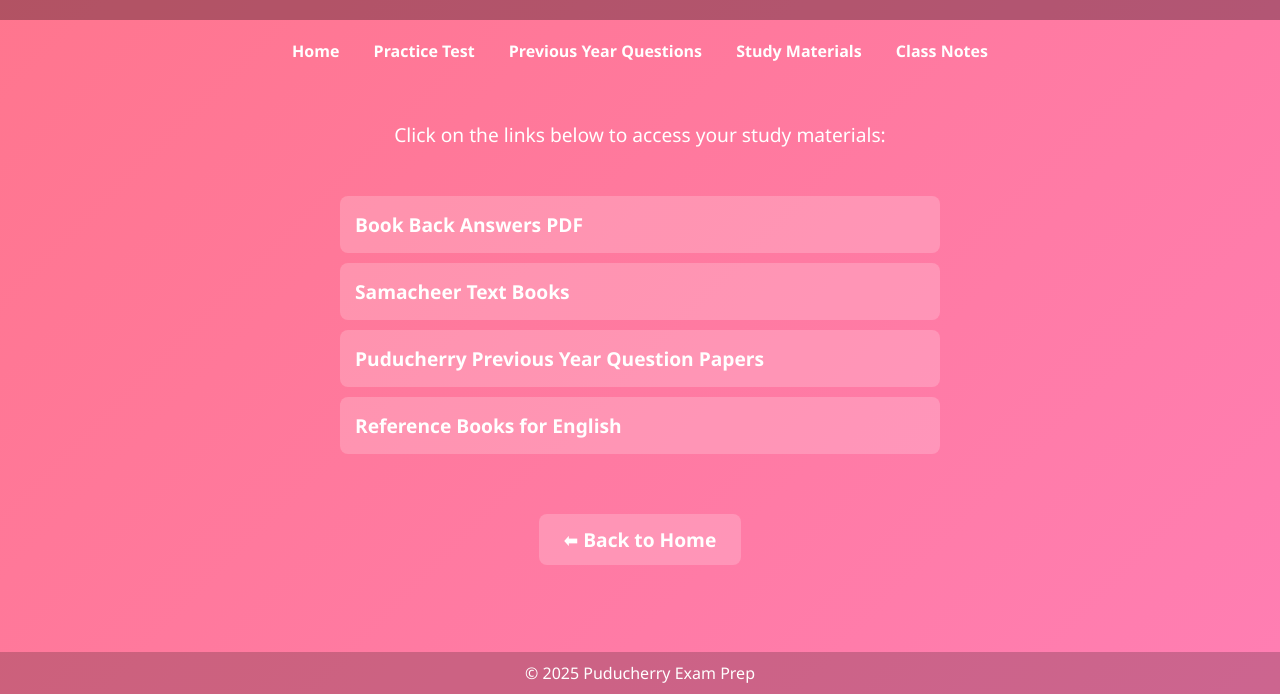
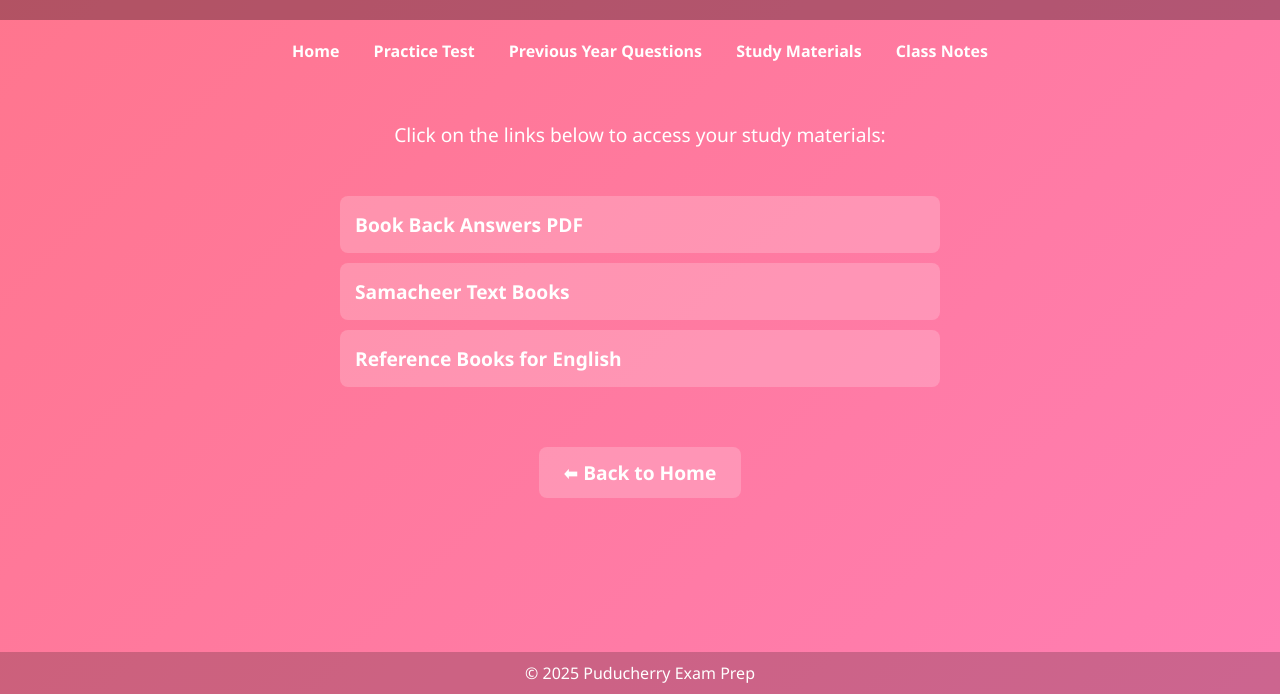
Before and after one commit to cskk7/exam-folder, a plain HTML site: page materials.html in a window 1280 px wide. Shown: the part 106-800 px from the top of the page. Drawn offline with Linux system fonts and the light colour scheme.

Commit message:
Update materials.html

```diff
--- a/materials.html
+++ b/materials.html
@@ -109,7 +109,6 @@
     <ul>
       <li><a href="https://drive.google.com/drive/folders/1MGzP0hSgnVjYhYCF6arTuFQG8xccp4Ld?usp=drive_link" target="_blank">Book Back Answers PDF</a></li>
       <li><a href="https://drive.google.com/drive/folders/16xyGogjRwNWTBt_CXsw9r4vhP9v_LBuH?usp=drive_link" target="_blank">Samacheer Text Books</a></li>
-      <li><a href="https://drive.google.com/drive/folders/1rBmo0nc0Jo-P8XtHrpejZ4tOU-4y7FfM?usp=drive_link" target="_blank">Puducherry Previous Year Question Papers</a></li>
       <li><a href="https://drive.google.com/drive/folders/1LyckRnr5KsnHwO4lC8O3zHTmQAnuBzTX?usp=drive_link" target="_blank">Reference Books for English</a></li>
     </ul>
     <a href="index.html" class="home-btn">⬅ Back to Home</a>
```
